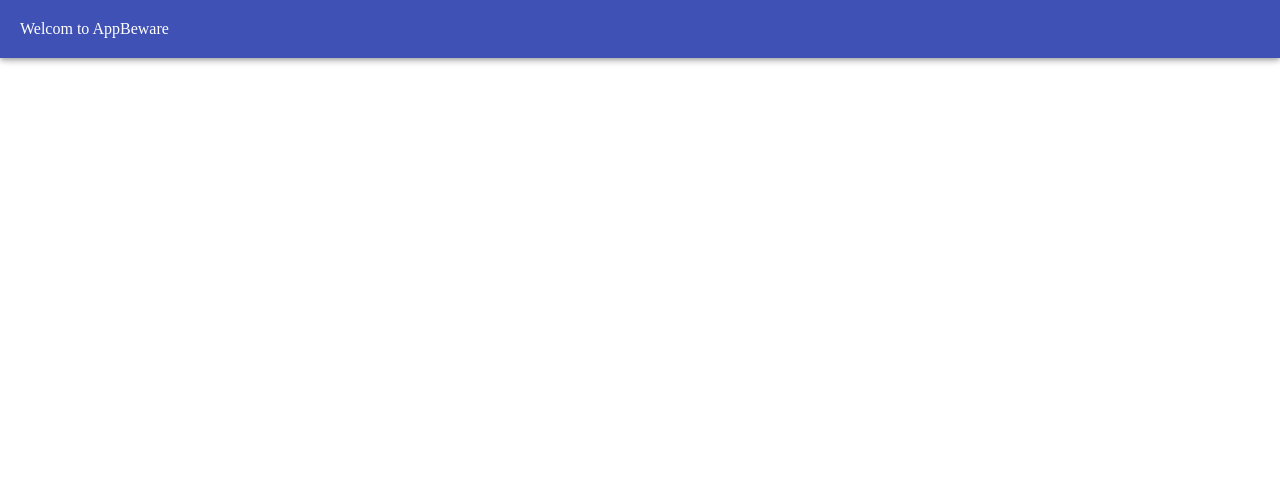
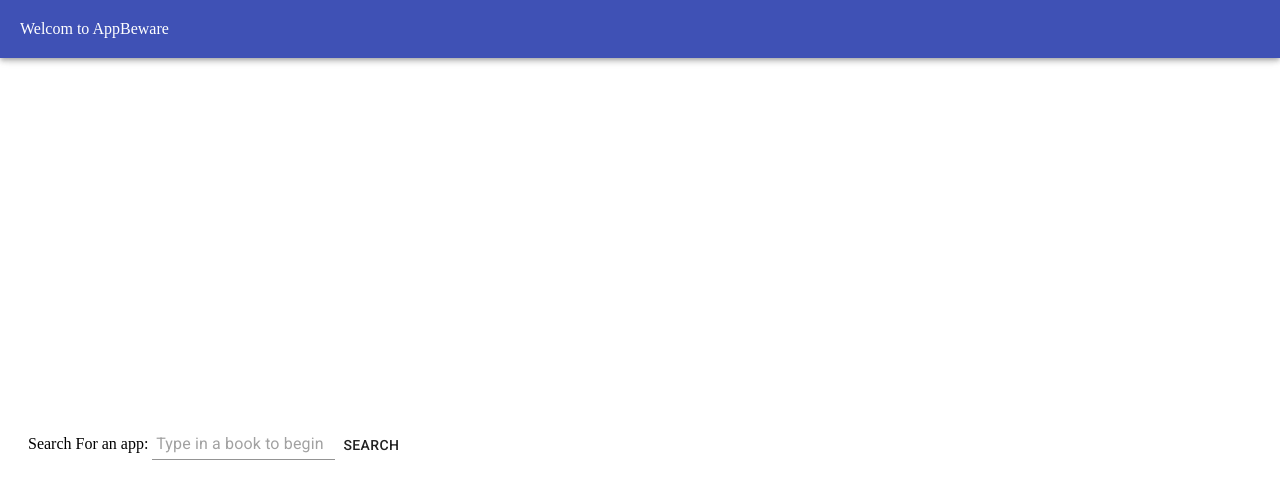
Before and after one commit to JAE-S/AppBeware, a React (Create React App) app in the folder client/: page /homepage in a window 1280 px wide. Shown: the top 492 px of the page. Built offline with nearby package versions, Linux system fonts and the light colour scheme.

Commit message:
basic search bar, nav bar, wrapper added, with homepage

```diff
--- a/client/src/App.js
+++ b/client/src/App.js
@@ -8,6 +8,7 @@
 // Import Components
 // =========================================================
   import Form from "./components/Form";
+  import Homepage from "./pages/Homepage"
   import Nav from "./components/Nav"
   import Wrapper from "./components/Wrapper";
 
@@ -23,6 +24,7 @@ function App() {
        <Wrapper>
         <Switch>
             <Route exact path="/" component={Form} />
+            <Route exact path="/homepage" component={Homepage} />
         </Switch>
        </Wrapper>
     </Router>
--- /dev/null
+++ b/client/src/components/SearchAppAnnie/index.js
@@ -0,0 +1,47 @@
+import React, { Component } from "react";
+
+import SearchBar from "../SearchBar"
+import API from "../../utils/API"
+
+class SearchAppAnnie extends Component {
+    constructor(props) {
+        super(props);
+        this.state = {
+            apps: [],
+            search: "",
+        }
+    }
+
+    appAnnieApi = query => {
+        API.appAnnieApi(query)
+        .then((res) => {
+            let results = res.products
+            console.log(results)
+    })
+}
+
+    handleInputChange = event => {
+        event.preventDefault();
+        const value = event.target.value
+        this.setState({ search: value})
+    }
+
+
+    handleFormSubmit = event => {
+        event.preventDefault();
+        this.appAnnieApi(this.state.apps);
+    //    console.log(this.state.apps)
+    }
+
+    render() {
+        return (
+            <div>
+                <SearchBar
+                 handleFormSubmit={this.handleFormSubmit}
+                 handleInputChange={this.handleInputChange}/>
+            </div>
+        )
+    }
+}
+
+export default SearchAppAnnie;
--- /dev/null
+++ b/client/src/components/SearchBar/index.js
@@ -0,0 +1,31 @@
+import React from "react";
+import {Input, Button} from '@material-ui/core';
+
+function SearchBar(props) {
+    return (
+        <form>
+            <label htmlFor="search">Search For an app: </label>
+            <Input
+                value={props.search}
+                onChange={props.handleInputChange}
+                type="text"
+                placeholder=" Type in a book to begin"
+                id="search"
+
+                style={{
+                    margin: '0 auto',
+                    maxWidth: 800,
+                    marginTop: 200
+                }}
+            />
+            <Button
+                type="submit"
+                onClick={props.handleFormSubmit}
+            >
+                Search
+            </Button>
+        </form>
+    )
+}
+
+export default SearchBar;
--- /dev/null
+++ b/client/src/pages/Homepage.js
@@ -0,0 +1,14 @@
+import React from "react";
+
+import SearchAppAnnie from "../components/SearchAppAnnie"
+
+function Homepage() {
+
+    return (
+        <div style={{ marginTop: 200}}>
+            <SearchAppAnnie/>
+        </div>
+    )
+}
+
+export default Homepage;
```
Also changed, not shown: client/src/utils/API.js (added), 2 other files (tests, documents, lock files or other folders).
